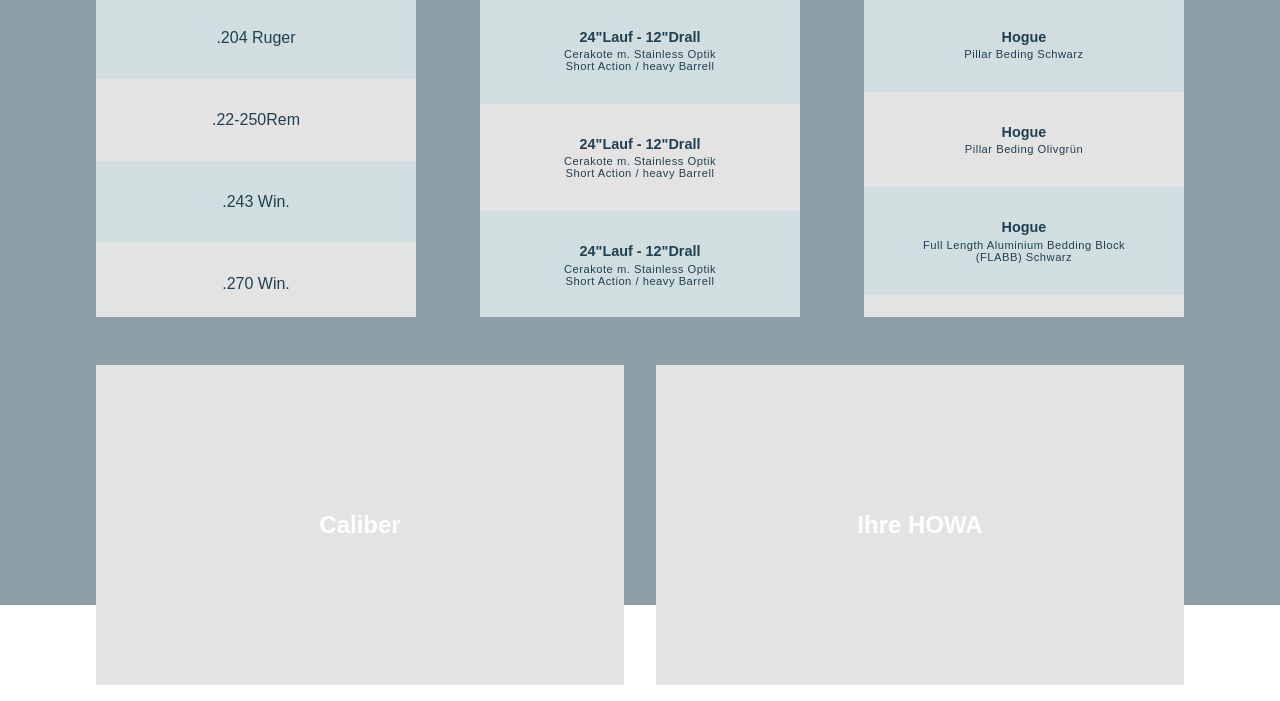
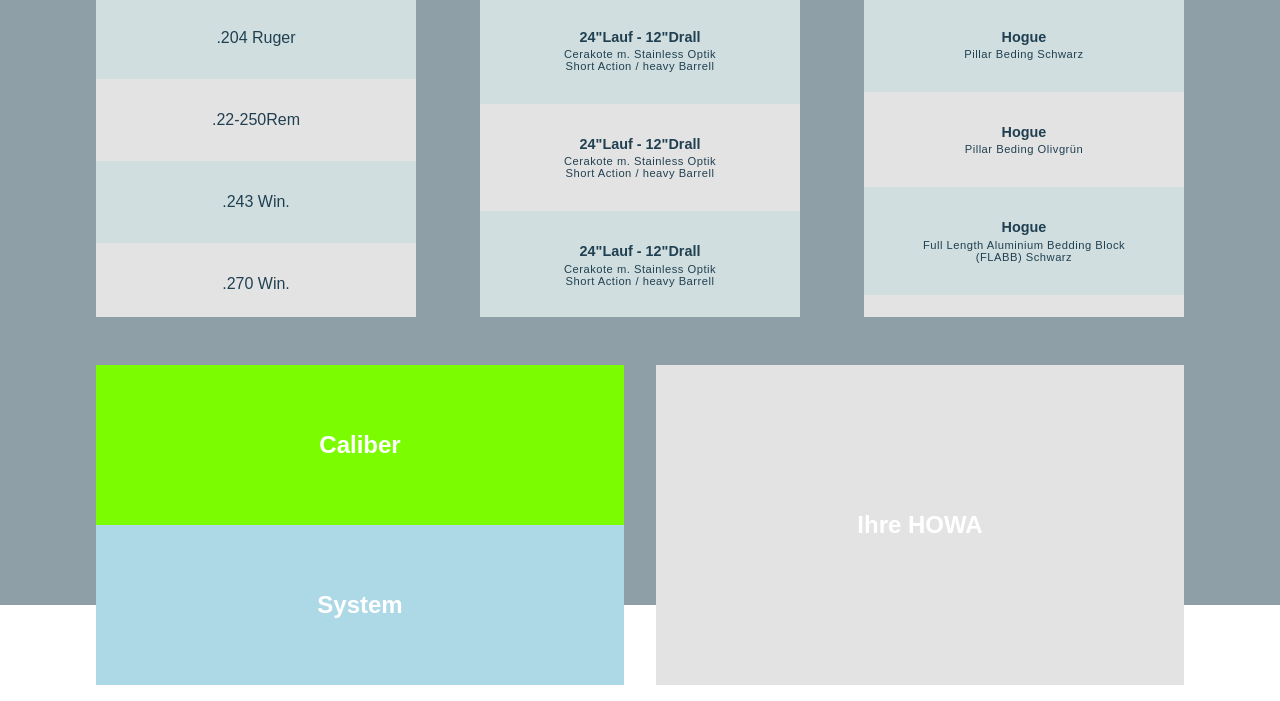
Before and after one commit to DavidMotz/HOWA, a website: page index.html in a window 1280 px wide. Shown: the part 195-896 px from the top of the page. Drawn offline with Linux system fonts and the light colour scheme.

Commit message:
Divide in two Sections Make room for "System"div

```diff
--- a/index.html
+++ b/index.html
@@ -87,11 +87,18 @@
             </div>
         </div>
         <div class="pic-container">
-            <div class="pic-container-caliber">
+            <div class="pic-container-calsys">
+            <div class="pic-container-calsys-caliber">
                 <h2 class="pic-container-heading">
                     Caliber
                 </h2>
             </div>
+            <div class="pic-container-calsys-system">
+                <h2 class="pic-container-heading">
+                    System
+                </h2>
+            </div>
+        </div>
             <div class="pic-container-buchse">
                 <h2 class="pic-container-heading">
                     Ihre HOWA
--- a/sass/main.scss
+++ b/sass/main.scss
@@ -154,12 +154,27 @@
         .pic-container{
             @include center;
 
-            &-caliber{
+            &-calsys{
                 @include center;
+                flex-direction: column;
                 width: 33rem;
                 background-color: $color-grey;
                 margin: 1rem;
                 height: 20rem;
+
+                &-caliber{
+                    height: 10rem;
+                    width: 100%;
+                    background-color: lawngreen;
+                    @include center;
+                }
+
+                &-system{
+                    height: 10rem;
+                    width: 100%;
+                    background-color: lightblue;
+                    @include center;
+                }
             }
 
             &-buchse{
```
Also changed, not shown: css/style.css.
